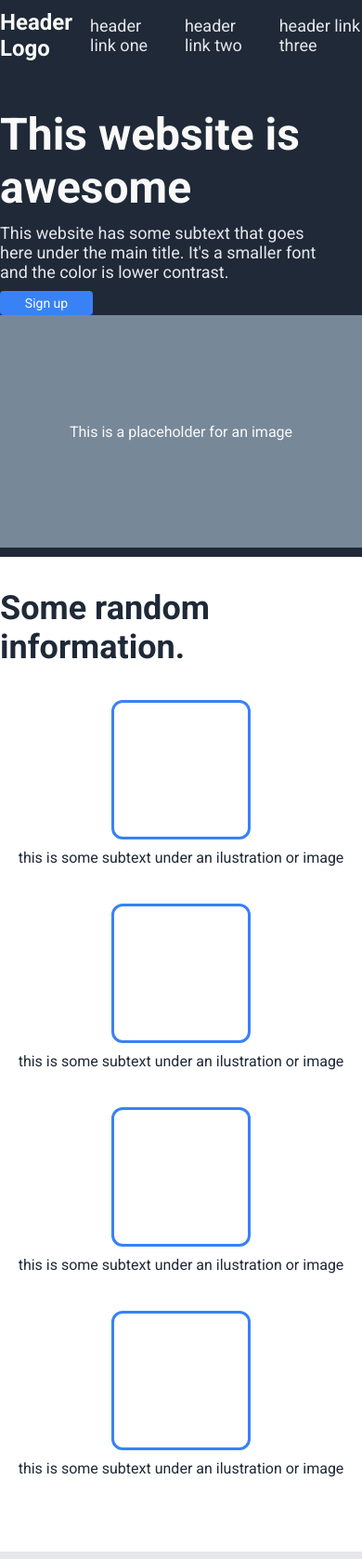
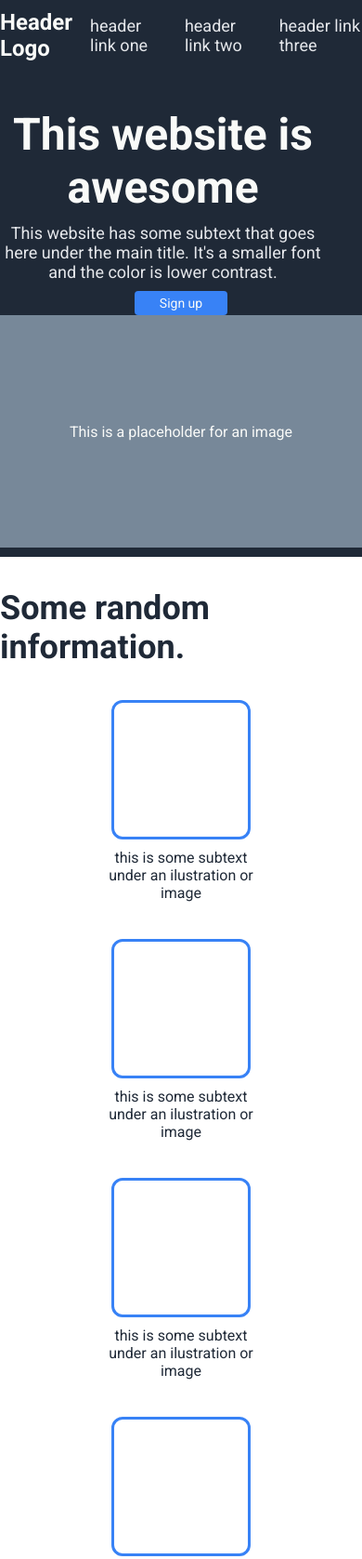
Before and after one commit to joshuaco/landing-page, a plain HTML site: page index.html in a window 390 px wide. Shown: the top 1677 px of the page at 93% size. Drawn offline with Linux system fonts and the light colour scheme.

Commit message:
Fix media-querie layout

```diff
--- a/style.css
+++ b/style.css
@@ -201,6 +201,7 @@ footer {
   }
   .hero-content {
     flex-direction: column;
+    text-align: center;
   }
   .hero-text {
     width: 100%;
@@ -213,10 +214,17 @@ footer {
   }
   .info-boxes-container {
     flex-direction: column;
-    align-items: center;
   }
   .info-box {
     width: 100%;
+  }
+  .box-text {
+    width: 50%;
+    text-align: center;
+  }
+  .quote {
+    padding: 10px 0;
+    font-size: 14px;
   }
   .cta-container {
     flex-direction: column;
```
